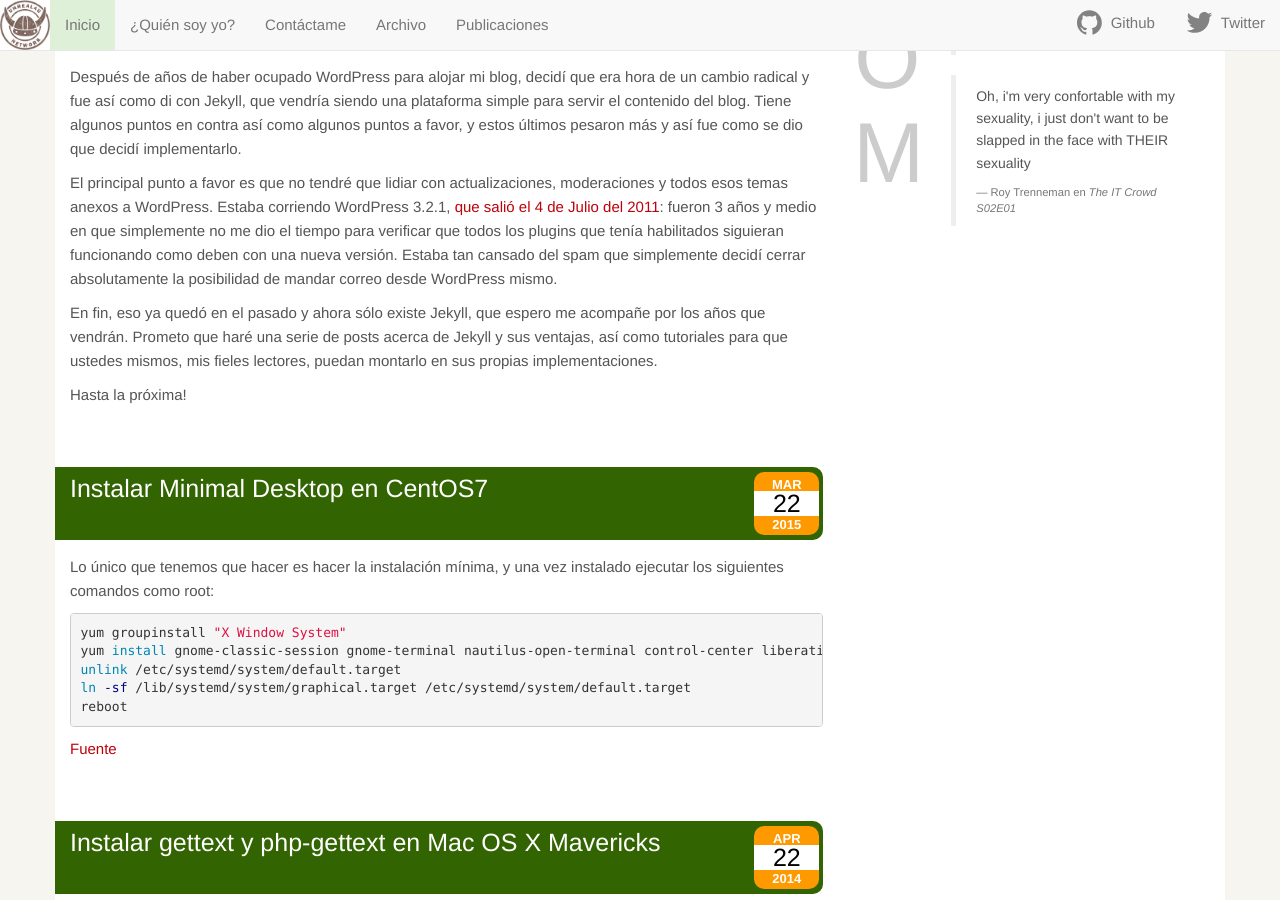
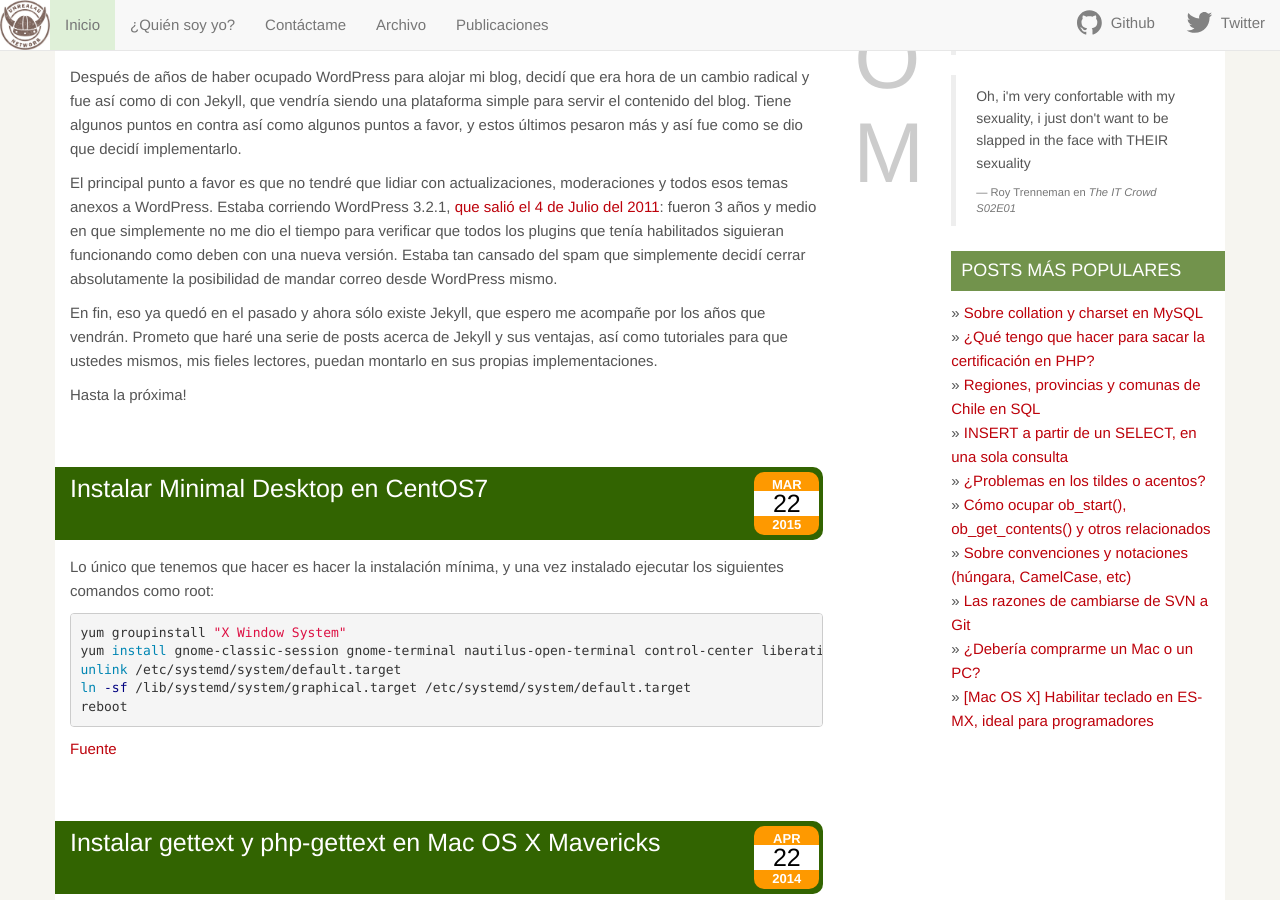
Before and after one commit to unreal4u/blog, a Jekyll site: the page built from index.html, in a window 1280 px wide and 900 px high, scrolled down 1000 px. Built offline with Jekyll 4.4.1, drawn with Linux system fonts in a browser that asks for light colours; the list of posts is cut into pages by our own code.

Commit message:
Most popular posts... from now directly out of Analytics

```diff
--- a/_includes/sidebar.html
+++ b/_includes/sidebar.html
@@ -27,3 +27,17 @@ y aquí podrá leer mucha más información acerca de temáticas variadas en el
 	<p>Oh, i'm very confortable with my sexuality, i just don't want to be slapped in the face with THEIR sexuality</p>
 	<footer>Roy Trenneman en <cite title="The IT Crowd">The IT Crowd S02E01</cite></footer>
 </blockquote>
+
+<h4 class="sidebar-title">Posts más populares</h4>
+<ul class="list-unstyled">
+    <li>&raquo; <a href="/2012/08/sobre-collation-y-charset-en-mysql/">Sobre collation y charset en MySQL</a></li>
+    <li>&raquo; <a href="/2012/08/que-tengo-que-hacer-para-sacar-la-certificacion-en-php/">¿Qué tengo que hacer para sacar la certificación en PHP?</a></li>
+    <li>&raquo; <a href="/2011/03/regiones-provincias-y-comunas-de-chile-en-sql/">Regiones, provincias y comunas de Chile en SQL</a></li>
+    <li>&raquo; <a href="/2011/02/insert-a-partir-de-un-select-en-una-sola-consulta/">INSERT a partir de un SELECT, en una sola consulta</a></li>
+    <li>&raquo; <a href="/2010/09/problemas-en-los-tildes-o-acentos/">¿Problemas en los tildes o acentos?</a></li>
+    <li>&raquo; <a href="/2010/08/como-ocupar-ob_start-ob_get_contents-y-otros-relacionados/">Cómo ocupar ob_start(), ob_get_contents() y otros relacionados</a></li>
+    <li>&raquo; <a href="/2011/03/sobre-convenciones-y-notaciones-hungara-camelcase-etc/">Sobre convenciones y notaciones (húngara, CamelCase, etc)</a></li>
+    <li>&raquo; <a href="/2012/12/las-razones-de-cambiarse-de-svn-a-git/">Las razones de cambiarse de SVN a Git</a></li>
+    <li>&raquo; <a href="/2012/03/deberia-comprarme-un-mac-o-pc/">¿Debería comprarme un Mac o un PC?</a></li>
+    <li>&raquo; <a href="/2010/09/mac-os-x-habilitar-teclado-en-es-mx-ideal-para-programadores/">[Mac OS X] Habilitar teclado en ES-MX, ideal para programadores</a></li>
+</ul>
```
